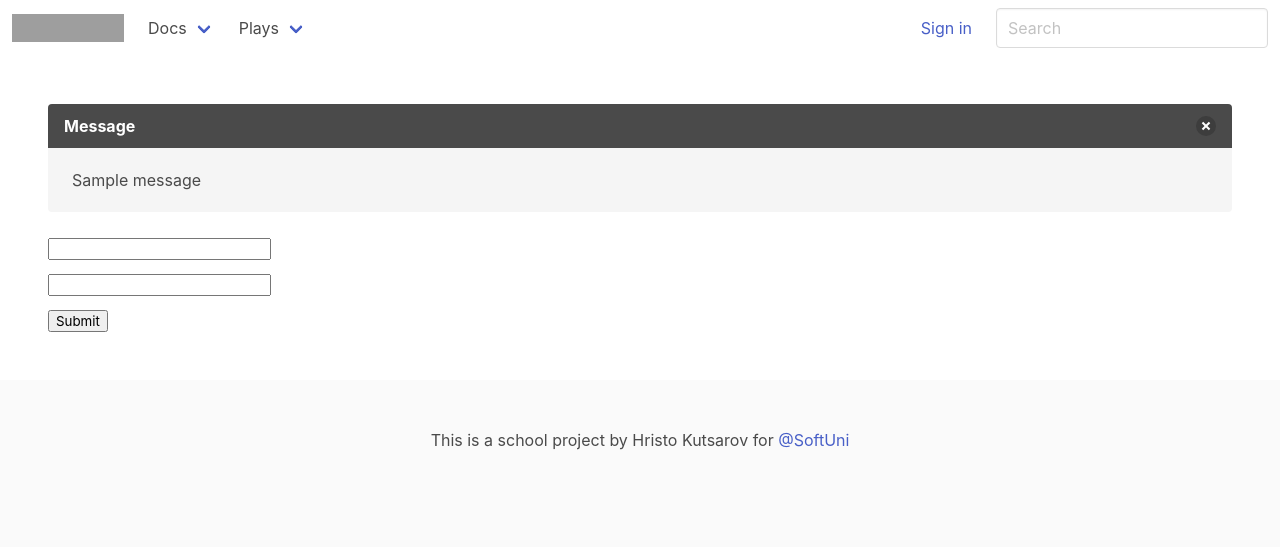
After one commit to Hr-kutsarov/django_website, a Django app: template templates/membership/login.html in a window 1280 px wide. The commit adds this page. Shown: the top 547 px of the page. Run offline with Django 4.2, Linux system fonts and the light colour scheme; the template is opened without the code that fills it, so the values that code supplies are empty; tables that the repository leaves empty hold one stand-in row (values such as "Sample post"); one stand-in notice (Sample message) is shown; grey boxes are pictures that could not be loaded.

Commit message:
Implemented Login/Logout functionality and navbar button that changed accordingly.

```diff
--- a/core/views.py
+++ b/core/views.py
@@ -1,5 +1,6 @@
 from datetime import datetime
 
+from django.contrib.auth.decorators import login_required
 from django.shortcuts import render
 from django.urls import reverse_lazy
 from . models import *
@@ -50,4 +51,5 @@ def search_plays(request):
         searched = request.POST['searched']
         plays = Play.objects.filter(title__contains=searched)
         number_of_plays = len(plays)
-        return render(request, 'core/search.html', {'plays': plays, 'searched': searched, 'number_of_plays': number_of_plays})
+        context = {'plays': plays, 'searched': searched, 'number_of_plays': number_of_plays}
+        return render(request, 'core/search.html', context)
--- a/django_website/settings.py
+++ b/django_website/settings.py
@@ -27,6 +27,7 @@ INSTALLED_APPS = [
     'django.contrib.staticfiles',
 
     'core',
+    'membership',
 ]
 
 MIDDLEWARE = [
--- a/django_website/urls.py
+++ b/django_website/urls.py
@@ -3,5 +3,7 @@ from django.urls import path, include
 
 urlpatterns = [
     path('admin/', admin.site.urls),
-    path('', include('core.urls'))
+    path('', include('core.urls')),
+    path('membership/', include('django.contrib.auth.urls')),
+    path('membership/', include('membership.urls')),
 ]
--- a/templates/core/Base.html
+++ b/templates/core/Base.html
@@ -25,6 +25,20 @@
 
 
  <div class="hero-body is-one-fifth is-align-self-center">
+        {% if messages %}
+            {% for message in messages %}
+                <article class="message">
+  <div class="message-header">
+    <p>Message</p>
+    <button class="delete" aria-label="delete"></button>
+  </div>
+  <div class="message-body">
+     {{ message }}
+  </div>
+</article>
+            {% endfor %}
+        {% endif %}
+
         {% block content %}
 
         {% endblock %}
--- a/templates/core/navbar.html
+++ b/templates/core/navbar.html
@@ -50,7 +50,14 @@
         </div>
       </div>
 
+
+
     <div class="navbar-end">
+        {% if user.is_authenticated %}
+            <div class="navbar-item"><a href="{% url 'logout' %}">Log out</a></div>
+        {% else %}
+            <div class="navbar-item"><a href="{% url 'login' %}">Sign in</a></div>
+        {% endif %}
       <div class="navbar-item">
           <div class="control">
         <form class="is-active" method=POST action="{% url 'search_results' %}">
--- /dev/null
+++ b/templates/membership/login.html
@@ -0,0 +1,22 @@
+{% extends 'core/Base.html' %}
+
+
+
+{% block content %}
+
+
+    <form action="" method=POST>
+    {% csrf_token %}
+    <div class="mb-3">
+        <input type="text" class="form-row" name="username">
+    </div>
+
+    <div class="mb-3">
+        <input type="password" class="form-row" name="password">
+    </div>
+        <button class="submit-row">Submit</button>
+
+    </form>
+
+
+{% endblock %}
```
Also changed, not shown: membership/urls.py (added, +8 -0 lines), templates/core/play_create.html (+5 -5 lines), templates/membership/logout.html (added, +10 -0 lines).
